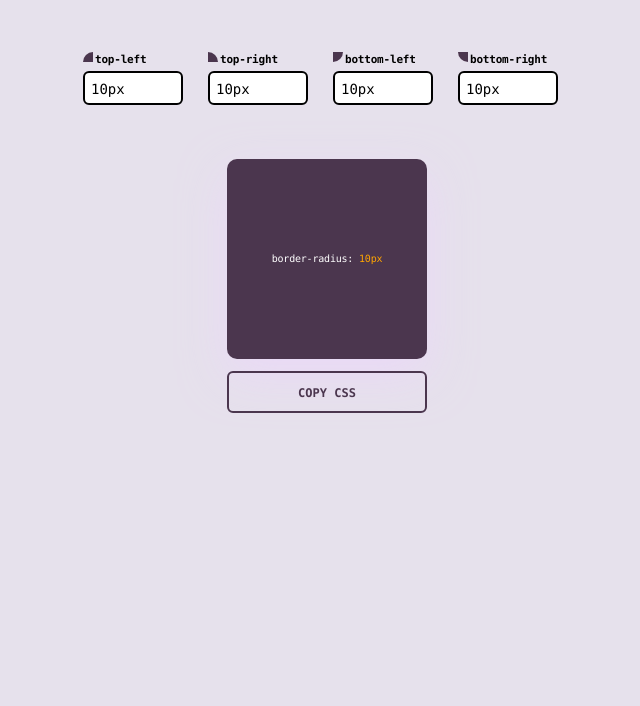
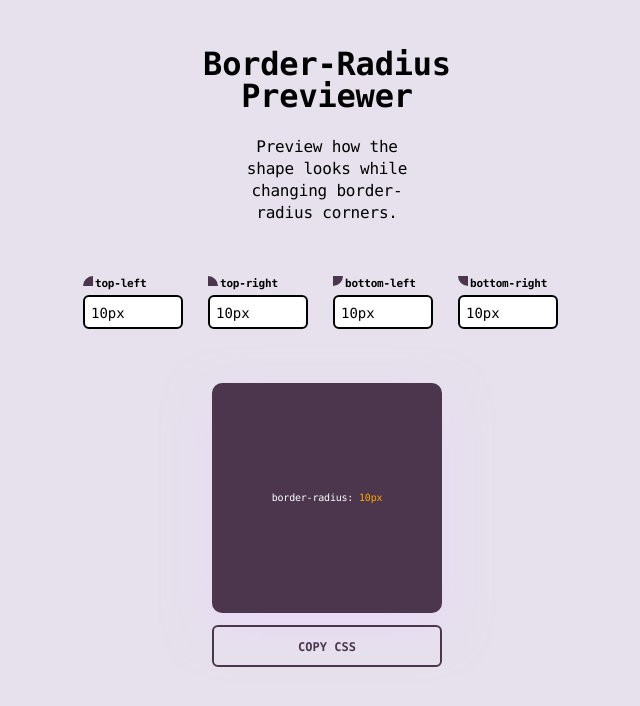
Before and after one commit to caiquearaujo/challenge-border-radius-preview-vue, a Vue app: page / in a window 1280 px wide. Shown: the top 706 px of the page, without its empty margins (313-953 px from the left). Built offline with nearby package versions, Linux system fonts and the light colour scheme.

Commit message:
HTML :: title and description

```diff
--- a/src/App.vue
+++ b/src/App.vue
@@ -1,4 +1,8 @@
 <template>
+	<h1 class="title">Border-Radius Previewer</h1>
+	<p class="description">
+		Preview how the shape looks while changing border-radius corners.
+	</p>
 	<div class="flex-wrapper">
 		<div class="column">
 			<dim-input
--- a/src/styles/base/globals.scss
+++ b/src/styles/base/globals.scss
@@ -1,3 +1,22 @@
+.title {
+	font-size: 3.2rem;
+	text-align: center;
+	font-weight: bold;
+	margin: 48px auto 24px;
+	width: 100%;
+	max-width: 280px;
+}
+
+.description {
+	width: 100%;
+	font-size: 1.6rem;
+	line-height: 2.2rem;
+	max-width: 230px;
+	padding: 0 16px;
+	margin: 0 auto;
+	text-align: center;
+}
+
 .flex-wrapper {
 	display: flex;
 	justify-content: space-between;
--- a/src/styles/components/copy-button.scss
+++ b/src/styles/components/copy-button.scss
@@ -11,7 +11,7 @@ button.copy {
 	text-transform: uppercase;
 	font-weight: bold;
 	width: 100%;
-	max-width: 200px;
+	max-width: 230px;
 	margin: 0 auto;
 	display: table;
 	position: relative;
--- a/src/styles/components/custom-box.scss
+++ b/src/styles/components/custom-box.scss
@@ -5,8 +5,8 @@ $box-color: #4b364e;
 .custom-box {
 	display: table;
 	margin: 48px auto 12px;
-	width: 200px;
-	height: 200px;
+	width: 230px;
+	height: 230px;
 	background-color: $box-color;
 	box-shadow: 0px 16px $shadow-size $shadow-color;
 	display: flex;
```
